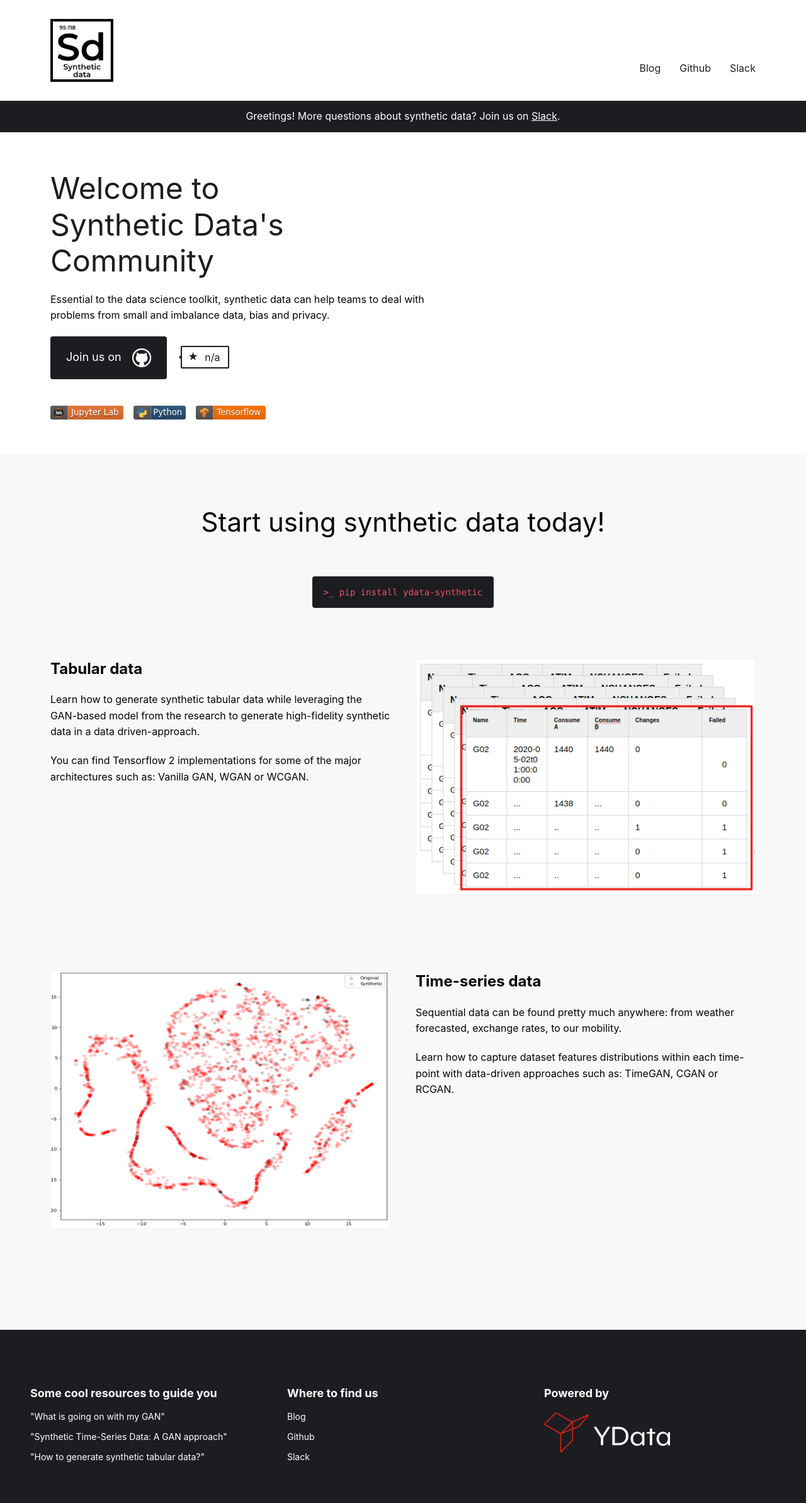
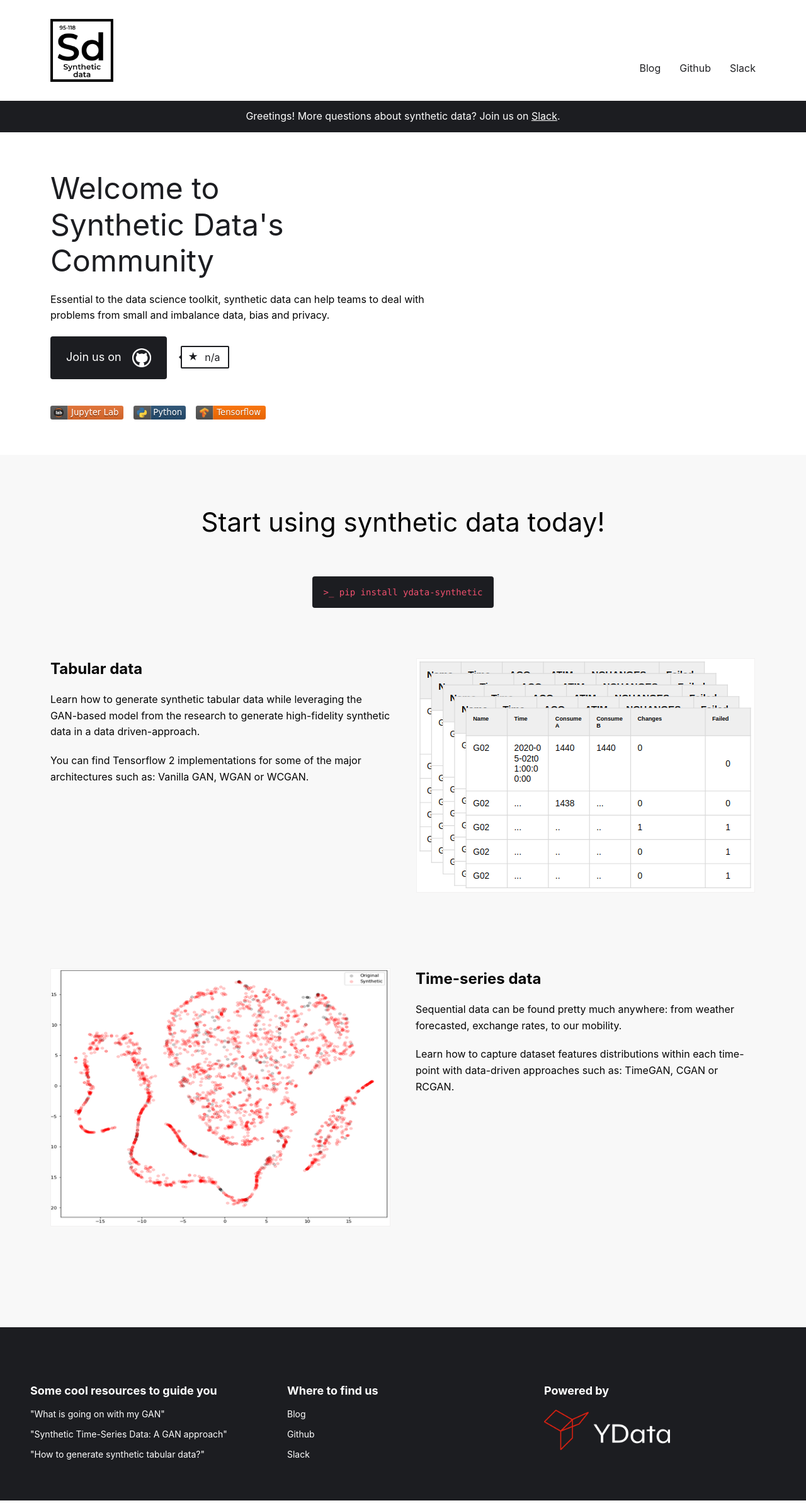
Before and after one commit to Data-Centric-AI-Community/syntheticdata.community, a Jekyll site: the page built from index.md, in a window 1280 px wide. Shown: the whole page at 63% size. Built offline with Jekyll 4.4.1, drawn with Linux system fonts in a browser that asks for light colours; comment, search, counter and statistics services are not loaded.

Commit message:
asset replaced

```diff
--- a/_layouts/home.html
+++ b/_layouts/home.html
@@ -46,7 +46,7 @@
 						</article>
 						<div class="content-block">
 							<div class="uk-flex uk-flex-middle uk-flex-center">
-								<img src="./assets/graphs/tabular-2.png" alt="Tabular">
+								<img src="./assets/graphs/tabular.png" alt="Tabular">
 							</div>
 						</div>
 					</div>
```
Also changed, not shown: assets/graphs/tabular-1.png (deleted), assets/graphs/tabular-2.png (deleted), assets/graphs/tabular.png (added), assets/graphs/timeseries1.png (deleted).
